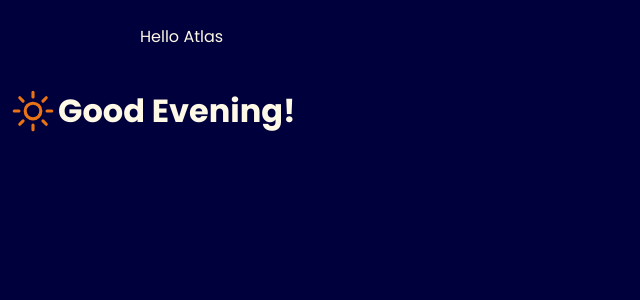
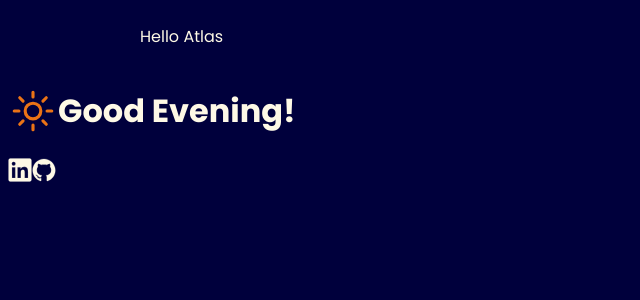
Before and after one commit to marktipton/atlas-react-and-jsx, a React (Vite) app: page / in a window 1280 px wide. Shown: the top 300 px of the page, without its empty margins (0-640 px from the left). Built offline with nearby package versions, Linux system fonts and the light colour scheme.

Commit message:
social icons appearing

```diff
--- a/src/components/SocialLinks.jsx
+++ b/src/components/SocialLinks.jsx
@@ -0,0 +1,13 @@
+import React from "react";
+import linkedIn from '../assets/linkedin.svg';
+import  github from '../assets/github.svg';
+
+export function SocialLinks() {
+  return (
+    <div className="social-links">
+      <img src={linkedIn} alt="" />
+
+      <img src={github} alt="" />
+    </div>
+  );
+}
--- a/src/main.jsx
+++ b/src/main.jsx
@@ -3,6 +3,7 @@ import React from 'react';
 import { createRoot } from 'react-dom/client';
 import App from './App';
 import { Greeting } from "./components/Greeting";
+import { SocialLinks } from "./components/SocialLinks";
 
 // Render the App component to the root element
  const root =  createRoot(document.getElementById('root'));
@@ -11,6 +12,7 @@ import { Greeting } from "./components/Greeting";
 <React.StrictMode>
   <App />
   <Greeting />
+  <SocialLinks />
 
 </React.StrictMode>
 );
```
